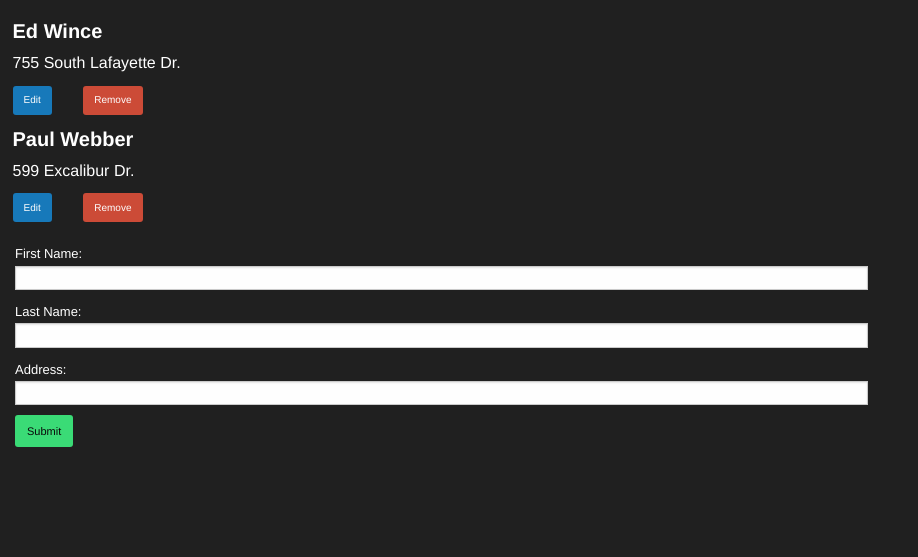
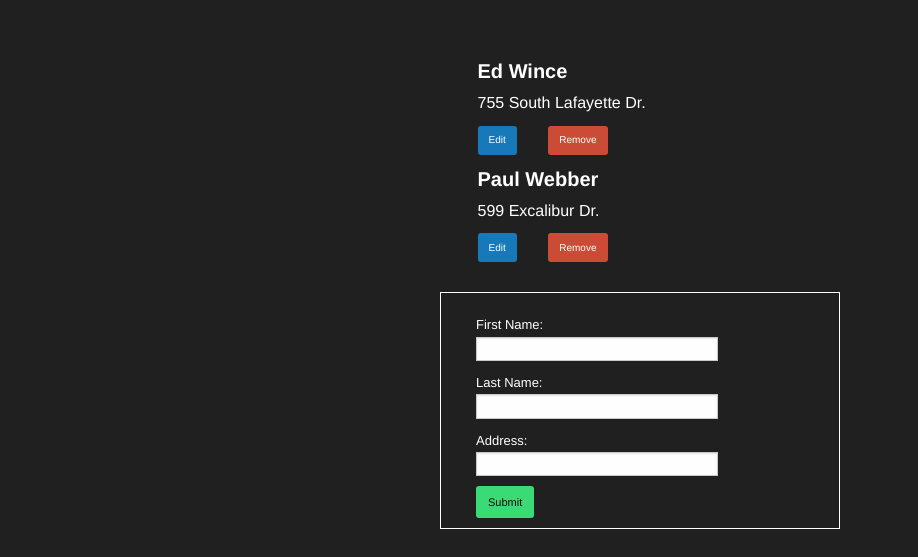
Before and after one commit to halfed/ria-digital, a React app: page / in a window 1280 px wide. Shown: the part 45-602 px from the top of the page, without its empty margins (0-918 px from the left). Built offline with nearby package versions, Linux system fonts and the light colour scheme.

Commit message:
Adding updated code to for style and validating

```diff
--- a/css/main.scss
+++ b/css/main.scss
@@ -8,7 +8,26 @@
 	margin: 0 15px;
 }
 
+.contacts-container {
+	//width: 350px;
+    //margin: 40px auto 0 auto;
+}
+
 .two-button-container {
 	width: 130px;
 	overflow: hidden;
 }
+
+@media only screen and (min-width: 1023px) {
+	.grid-x .contacts-container {
+		width: 350px;
+		margin: 40px auto 0 auto;
+	}
+
+	.grid-x .form-container {
+		width: 400px;
+    	margin: 10px auto 0 auto;
+    	border: 1px solid #FFFFFF;
+    	padding: 20px 0 0 35px;
+	}
+}
--- a/src/containers/App.js
+++ b/src/containers/App.js
@@ -60,6 +60,7 @@ export class App extends React.Component {
 	}
 
 	handleSubmit(contact) {
+
 		let contactList = this.state.list;
 
 		if(contact.id > 0) {
@@ -99,7 +100,7 @@ export class App extends React.Component {
 
 			<div>
 				<div className="grid-x">
-					<div className="columns small-12">
+					<div className="columns small-12 contacts-container">
 						<ContactList contacts={this.state.list} handleRemove={this.handleRemove} handleEdit={this.handleEdit}/>
 					</div>
 				</div>
--- a/src/containers/FormApp.js
+++ b/src/containers/FormApp.js
@@ -17,6 +17,10 @@ export class FormApp extends React.Component {
 
 	handleSubmit(e) {
     	e.preventDefault();
+
+    	if(this.props.firstName === "" || this.props.lastName === "" || this.props.address === "") {
+    		return;
+    	}
 
     	//create a contact object of new or updated person and send it to parent component
     	const contact = {
--- a/src/index.js
+++ b/src/index.js
@@ -1,5 +1,5 @@
 import React from 'react';
-import ReacDOM from 'react-dom';
+import ReactDOM from 'react-dom';
 import {App} from './containers/App';
 
 class ContactsApp extends React.Component {
@@ -12,4 +12,4 @@ class ContactsApp extends React.Component {
 	}
 }
 
-ReacDOM.render(<ContactsApp />, document.getElementById('app'));
+ReactDOM.render(<ContactsApp />, document.getElementById('app'));
```
Also changed, not shown: build/main-bundle.js, css/main.css, css/main.min.css, 1 other file.
